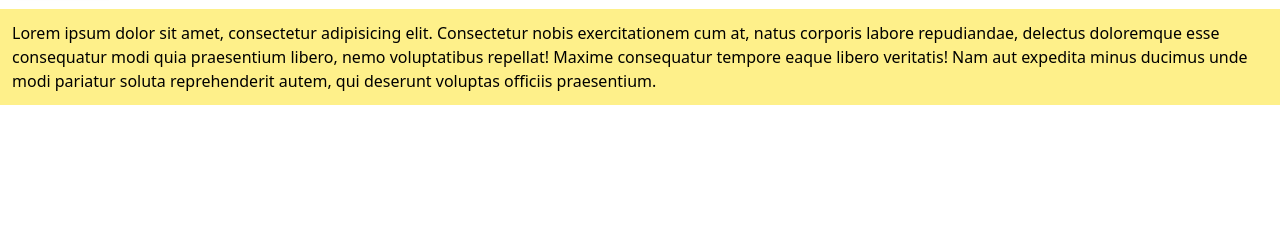
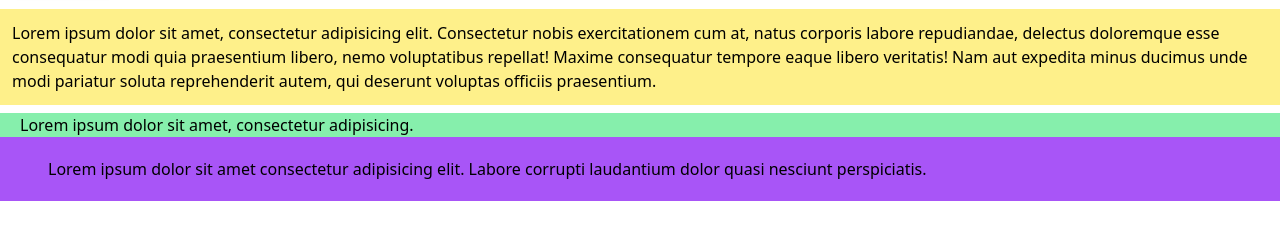
Before and after one commit to ajung5/belajar-tailwind, a website: page public/index.html in a window 1280 px wide. Shown: the part 111-350 px from the top of the page. Drawn offline with Linux system fonts and the light colour scheme.

```diff
--- /dev/null
+++ b/if-error.txt
@@ -0,0 +1 @@
+Try deleting the node_modules folder and run npm i
--- a/public/index.html
+++ b/public/index.html
@@ -22,5 +22,12 @@
       Nam aut expedita minus ducimus unde modi pariatur soluta reprehenderit
       autem, qui deserunt voluptas officiis praesentium.
     </p>
+    <p class="px-5 mt-2 bg-slate-700 bg-green-300">
+      Lorem ipsum dolor sit amet, consectetur adipisicing.
+    </p>
+    <p class="pt-5 pb-5 px-12 py-2 bg-purple-500">
+      Lorem ipsum dolor sit amet consectetur adipisicing elit. Labore corrupti
+      laudantium dolor quasi nesciunt perspiciatis.
+    </p>
   </body>
 </html>
```
Also changed, not shown: package.json (+7 -7 lines), public/css/style.css, 2 other files.
